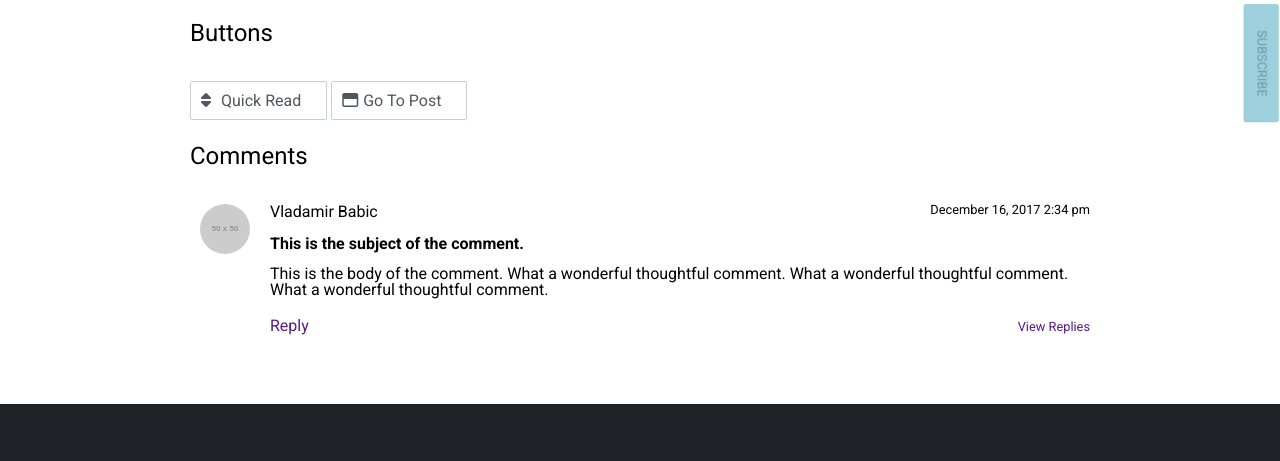
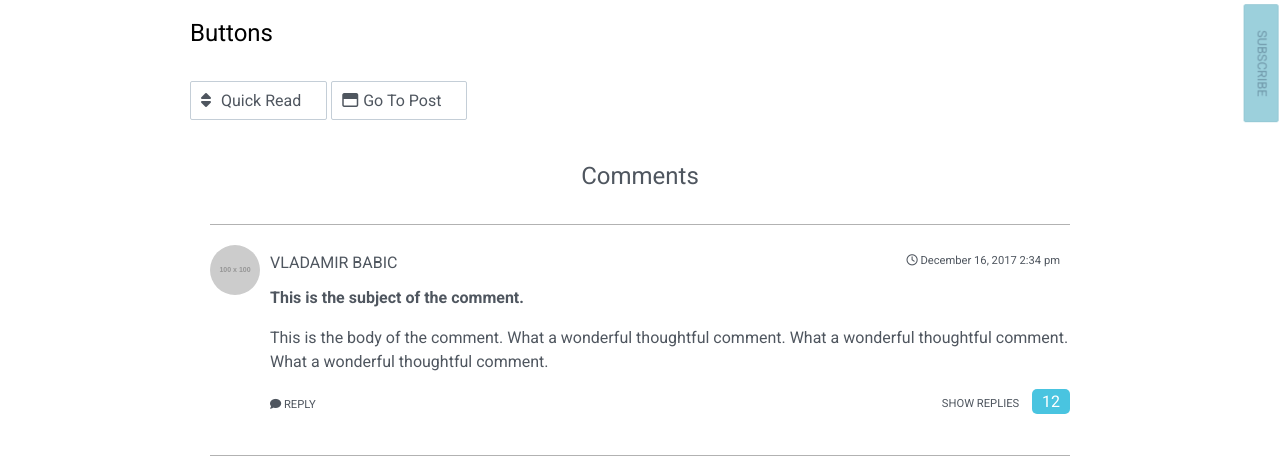
Before and after one commit to DGeero89/bov-academy-blog, a plain HTML site: page components.html in a window 1280 px wide. Shown: the part 194-655 px from the top of the page. Drawn offline with nearby package versions, Linux system fonts and the light colour scheme; files that its build step writes are made by us from their sources; placeholder pictures from the web are drawn by us.

Commit message:
Add first comment

```diff
--- a/components.html
+++ b/components.html
@@ -98,24 +98,67 @@
       <a href="" class="c-button c-button__quick-read c-button--bordered">Quick Read</a>
       <a href="" class="c-button c-button__go-to-post c-button--bordered">Go To Post</a>
 
-      <h2>Comments</h2>
-      <!-- Comment-->
+
+      <!-- Comment -->
+      <div class="c-comments">
+        <h2 class="c-comments__title">comments</h2>
+          <ul class="l-list">
+              <li class="l-list__item">
                 <div class="c-comment">
-        <div class="c-comment__author-pic">
-          <img class="c-comment__img" src="http://placehold.it/50x50" />
+                  <!-- author component -->
+                  <div class="c-author">
+                    <img class="c-author__img" src="http://placehold.it/100x100" />
+                    <div class="c-author__p c-author_p--details">
+                      <span class="c-author__span c-author__span--fullname">Vladamir Babic</span>
+                      <span class="c-author__span c-author__span--timestamp">
+                        <i class="fa fa-clock-o" aria-hidden="true"></i>
+                        December 16, 2017 2:34 pm
+                      </span>
                     </div>
+                  </div>
+                  <!-- End author component -->
                   <div class="c-comment__body">
-          <h3 class="c-comment__body__author">Vladamir Babic</h3>
-          <h4 class="c-comment__body__subject">This is the subject of the comment.</h4>
-          <p class="c-comment__body__message">This is the body of the comment. What a wonderful thoughtful comment. What a wonderful thoughtful comment. What a wonderful thoughtful comment.
+                    <h4 class="c-comment__title c-comment__title--subject">This is the subject of the comment.</h4>
+                    <p class="c-comment__message">This is the body of the comment. What a wonderful thoughtful comment. What a wonderful thoughtful comment. What a wonderful thoughtful comment.
+                    </p>
+                    <div class="c-comment__actions">
+                      <a class="c-comment__link" title="Reply" href="#">
+                        <i class="fa fa-comment" aria-hidden="true"></i>
+                        Reply
+                      </a>
+                      <div class="c-comment__replies">
+                        <a class="c-comment__link" title="Reply" href="#">
+                          show replies
+                        </a>
+                        <span class="c-comment__span c-comment__span--counterReplies">
+                          12
+                        </span>
+                      </div>
+                    </div>
+                  </div>
+                  <!-- End Body -->
+                </div>
+              </li>
+          </ul>
+      </div>
+
+      <!--
+
+          <div class="c-comments__author-pic">
+            <img class="c-comments__img" src="http://placehold.it/50x50" />
+          </div>
+          <div class="c-comments__body">
+            <h3 class="c-comments__body__author">Vladamir Babic</h3>
+            <h4 class="c-comments__body__subject">This is the subject of the comment.</h4>
+            <p class="c-comments__body__message">This is the body of the comment. What a wonderful thoughtful comment. What a wonderful thoughtful comment. What a wonderful thoughtful comment.
 
             </p>
             <a href="" class="c-button__reply">Reply</a>
           </div>
 
-
-        <span class="c-comment__details__timestamp">December 16, 2017 2:34 pm</span>
+          <span class="c-comments__details__timestamp">December 16, 2017 2:34 pm</span>
           <a href="" class="c-comment__view-replies c-button--small">View Replies</a>
+        -->
     </div>
   </main>
 
--- a/stylesheets/abstracts/_mixins.scss
+++ b/stylesheets/abstracts/_mixins.scss
@@ -268,3 +268,24 @@
     padding-left: $left;
   }
 }
+
+/// Generate margin for an element
+/// @param {Value} $top - Margin top
+/// @param {Value} $right - Margin Right
+/// @param {Value} $bottom - Margin Bottom
+/// @param {Value} $left - Margin Left
+
+@mixin margin($top, $right, $bottom: $top, $left: $right) {
+  @if ($top != null) {
+    margin-top: $top;
+  }
+  @if ($right != null) {
+    margin-right: $left;
+  }
+  @if ($bottom != null) {
+    margin-bottom: $bottom;
+  }
+  @if ($left != null) {
+    margin-left: $left;
+  }
+}
--- a/stylesheets/abstracts/_placeholders.scss
+++ b/stylesheets/abstracts/_placeholders.scss
@@ -19,3 +19,8 @@
 %pointer {
   cursor: pointer;
 }
+
+%smallCaps {
+  font-variant: small-caps;
+  text-transform: uppercase;
+}
--- a/stylesheets/abstracts/_variables.scss
+++ b/stylesheets/abstracts/_variables.scss
@@ -55,6 +55,10 @@ $configuration-header: (
   'container-width': 90%
 );
 
+$configuration-comments: (
+  'size-c-author__img': 50px
+);
+
 
 // ----------------------------------------------------------------------
 // Responsiveness
--- a/stylesheets/components/_author.scss
+++ b/stylesheets/components/_author.scss
@@ -0,0 +1,28 @@
+.c-author {
+  position: relative;
+  @include flex;
+
+    @include e('img') {
+      $size: conf($configuration-comments, 'size-c-author__img');
+      width: $size;
+      height: $size;
+      @include border-radius(50%);
+      align-self: center;
+    }
+
+    @include e('span') {
+      display: block;
+      padding: 10px;
+
+      @include m('fullname') {
+        @extend %smallCaps;
+      }
+
+      @include m('timestamp') {
+        font-size: .7em;
+        @media screen and (min-width: conf($configuration-breakpoints, 'desktop')) {
+          @include absolute(right 0 top 0);
+        }
+      }
+    }
+}
--- a/stylesheets/components/_comments.scss
+++ b/stylesheets/components/_comments.scss
@@ -1,34 +1,74 @@
+.c-comments {
+  position: relative;
+  @include flex;
+  @include flex-direction(column);
+  color: $color-trout;
+  @include margin(20px, 20px);
+
+    @include e('title') {
+      text-transform: capitalize;
+      @extend %center ;
+    }
+}
+
+
+
 .c-comment {
-	display: flex;
   position: relative;
-  @include e(img){
-  	@include border-radius(50%);
-  	max-width: 50px;
-  	margin: 0 20px 10px 10px;
-  }
-  @include e(body){
-  	@include e(author){
-			margin: 0 0 1em;
-  	}
-  	@include e(subject){
-  		font-weight: 700;
-  		margin: 0 0 .85em;
-  	}
-  	@include e(message){
-  		margin: 0 0 20px;
-  	}
-  }
-  @include e(details){
-  	@include e(timestamp){
-  		position: absolute;
-    	right: 0;
-    	top: 0;
-    	font-size: .8em;
-  	}
-  }
-  @include e(view-replies){
-  	position: absolute;
-    right: 0;
-    bottom: 0;
-  }
+  @include flex;
+  @include flex-direction(column);
+  padding: 20px 0 10px 0;
+  border-top: 1px solid black(.3);
+  border-bottom: 1px solid black(.3);
+
+    @include e('body') {
+      @media screen and (min-width: conf($configuration-breakpoints, 'desktop')) {
+          @include relative(top -25px);
+          padding-left: 60px;
+      }
+    }
+    @include e('message'){
+      line-height: 1.5em;
+    }
+
+
+    @include e('span') {
+      @include m('timestamp') {
+        @include absolute(top 50px left 60px);
+        font-size: .7rem;
+        @media screen and (min-width: conf($configuration-breakpoints, 'desktop')) {
+          left: initial;
+          top: 25px;
+          right: 0;
+        }
+      }
+
+      @include m('counterReplies') {
+        padding: 3px 10px;
+        margin-left: 10px;
+        color: $color-white;
+        background-color: $color-picton-blue;
+        @include border-radius(5px);
+      }
+    }
+
+    @include e('title') {
+      @include m('subject') {
+        padding: 20px 0;
+        font-weight: 600;
+      }
+    }
+
+    @include e('actions') {
+      @include flex;
+      @include justify-content(space-between);
+      @include flex-align-items(flex-end);
+      @include padding(20px, 0, 10px);
+    }
+
+    @include e('link') {
+      font-size: .7em;
+      color: inherit;
+      @extend %smallCaps;
+    }
 }
```
Lines whose indentation alone changed are shown as unchanged.
